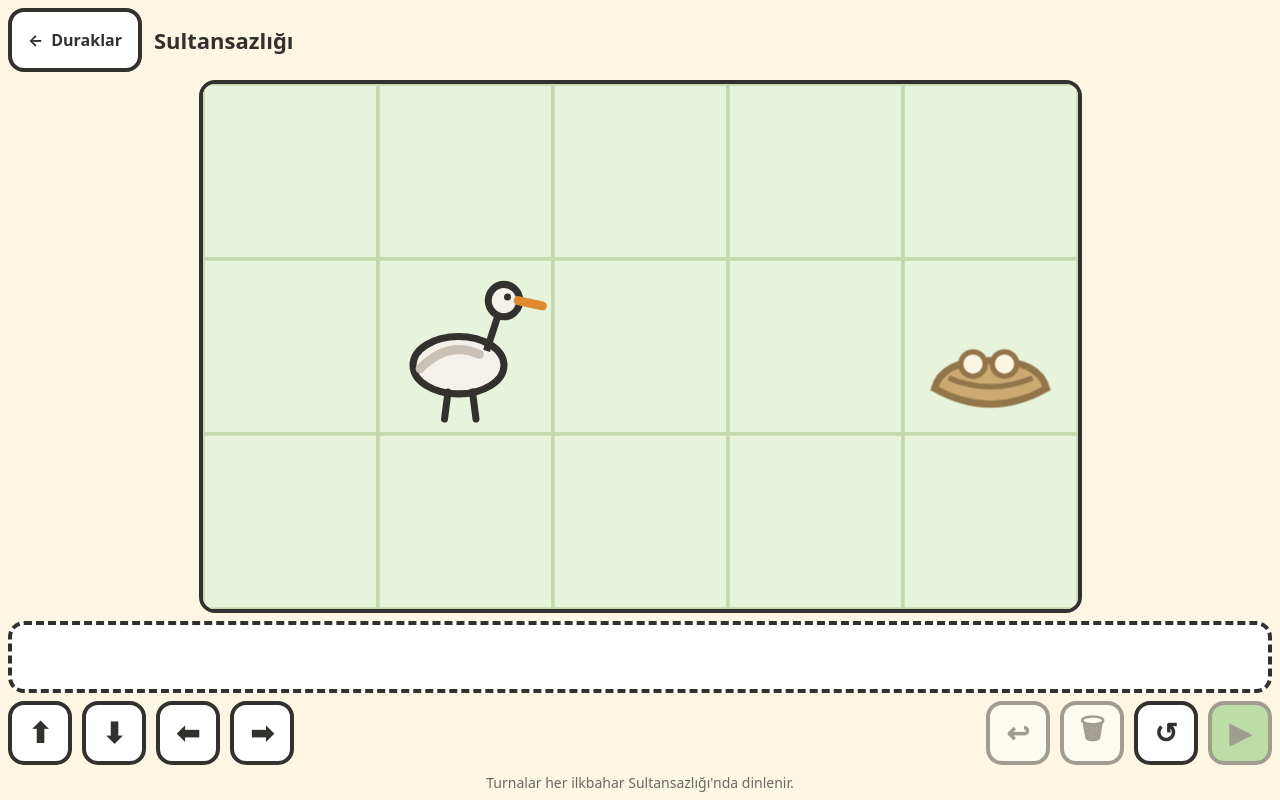
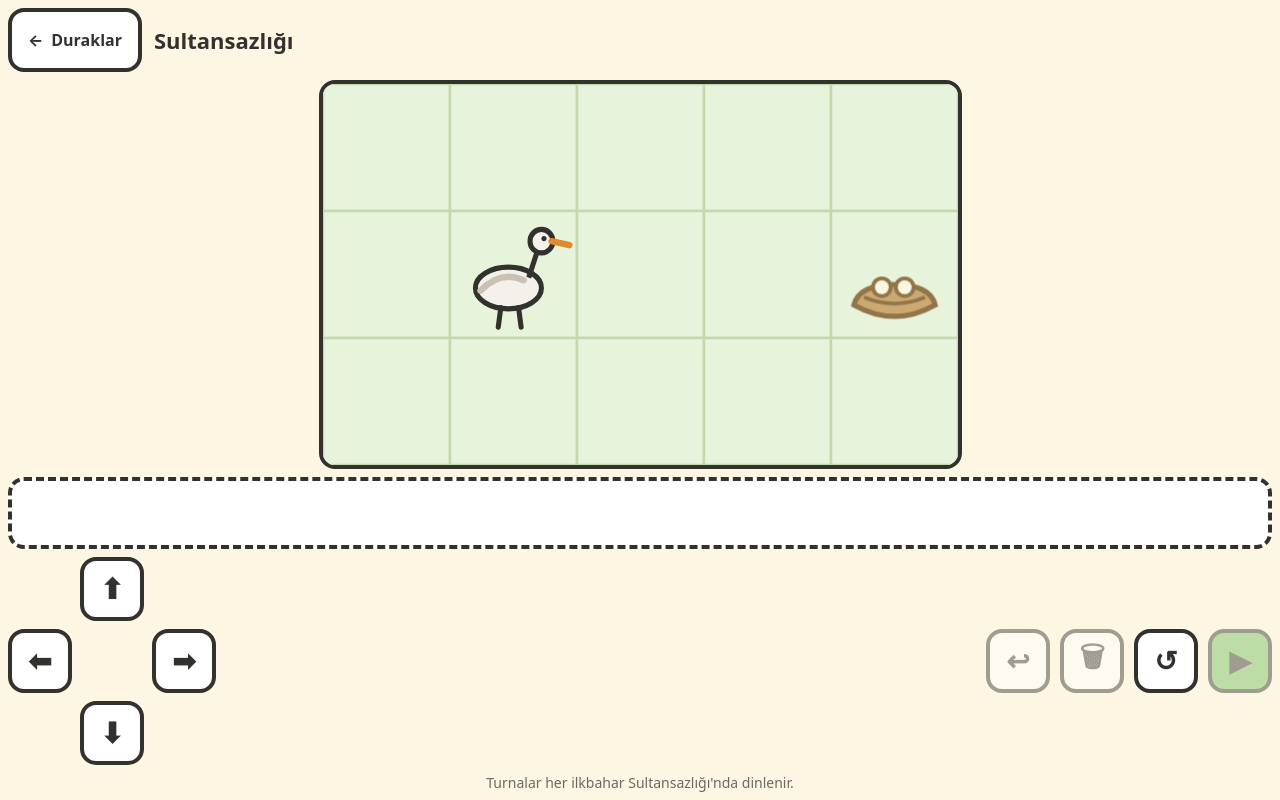
Before and after one commit to devturna/cocuk.turnaorgtr, a Next.js app: page /kodla/turna-yolu/sultansazligi in a window 1280 px wide. Built offline with nearby package versions, Linux system fonts and the light colour scheme.

Commit message:
Kodlama arayuzu: arti duzeninde komut paleti

```diff
--- a/components/kodla/kodla.css
+++ b/components/kodla/kodla.css
@@ -324,10 +324,33 @@
   gap: 10px;
 }
 
-.komutPaleti,
+/* Arti duzeni: yon = konum.
+   Donusler setinde alt hucre bos kalir, duzen bozulmaz. */
+.komutPaleti {
+  display: grid;
+  grid-template-areas:
+    ".   ust  ."
+    "sol .    sag"
+    ".   alt  .";
+  gap: 8px;
+}
+
 .bolumKontrolleri {
   display: flex;
   gap: 10px;
+}
+
+.komutDugmesi.yer-ust { grid-area: ust; }
+.komutDugmesi.yer-alt { grid-area: alt; }
+.komutDugmesi.yer-sol { grid-area: sol; }
+.komutDugmesi.yer-sag { grid-area: sag; }
+
+/* Parmagin altinda bir sey oldugu hissi. */
+.komutDugmesi:active:not(:disabled),
+.kodlaYardimciDugme:active:not(:disabled),
+.calistirDugmesi:active:not(:disabled) {
+  scale: 0.94;
+  box-shadow: none;
 }
 
 .komutDugmesi,
@@ -347,6 +370,7 @@
   font-size: 28px;
   font-weight: 700;
   text-decoration: none;
+  transition: scale var(--kodla-basma-suresi) ease-out;
 }
 
 .calistirDugmesi { background: #6fbf5b; }
@@ -385,3 +409,11 @@
 }
 
 .kodlaKutlamaYildiz { font-size: 72px; }
+
+@media (prefers-reduced-motion: reduce) {
+  .komutDugmesi,
+  .kodlaYardimciDugme,
+  .calistirDugmesi {
+    transition: none;
+  }
+}
--- a/components/kodla/labirent/KomutPaleti.tsx
+++ b/components/kodla/labirent/KomutPaleti.tsx
@@ -1,7 +1,26 @@
 // Dokunulunca programa blok ekleyen dugmeler.
-// Dokunma tek jesttir ve iskalanmaz; bu yasta surukleme tek yol olamaz.
-import { KOMUT_SETLERI, komutAnahtari, type Komut, type KomutSeti } from "@/lib/kodla/labirent/komutlar";
+//
+// Arti duzeninde diziliyorlar: bir sira halindeki dort ok cocugun her
+// ikonu COZMESINI gerektirir, arti duzeninde yon dugmenin YERINDEN anlasilir.
+// Bu yasta mekansal esleme, simge cozmeden once gelir.
+import {
+  KOMUT_SETLERI,
+  komutAnahtari,
+  type Komut,
+  type KomutSeti,
+} from "@/lib/kodla/labirent/komutlar";
 import { KOMUT_ADLARI, KOMUT_IKONLARI } from "./komutGorunumu";
+
+// Her komutun arti duzenindeki yeri. Izgara alan adlariyla veriliyor.
+const YERLESIM: Record<string, string> = {
+  "git:yukari": "ust",
+  "git:asagi": "alt",
+  "git:sol": "sol",
+  "git:sag": "sag",
+  ileri: "ust",
+  "don:sol": "sol",
+  "don:sag": "sag",
+};
 
 export default function KomutPaleti({
   seti,
@@ -13,14 +32,14 @@ export default function KomutPaleti({
   onEkle: (komut: Komut) => void;
 }) {
   return (
-    <div className="komutPaleti">
+    <div className="komutPaleti" role="group" aria-label="Komutlar">
       {KOMUT_SETLERI[seti].map((komut) => {
         const anahtar = komutAnahtari(komut);
         return (
           <button
             key={anahtar}
             type="button"
-            className="komutDugmesi"
+            className={`komutDugmesi yer-${YERLESIM[anahtar]}`}
             aria-label={KOMUT_ADLARI[anahtar]}
             disabled={kilitli}
             onClick={() => onEkle(komut)}
```
